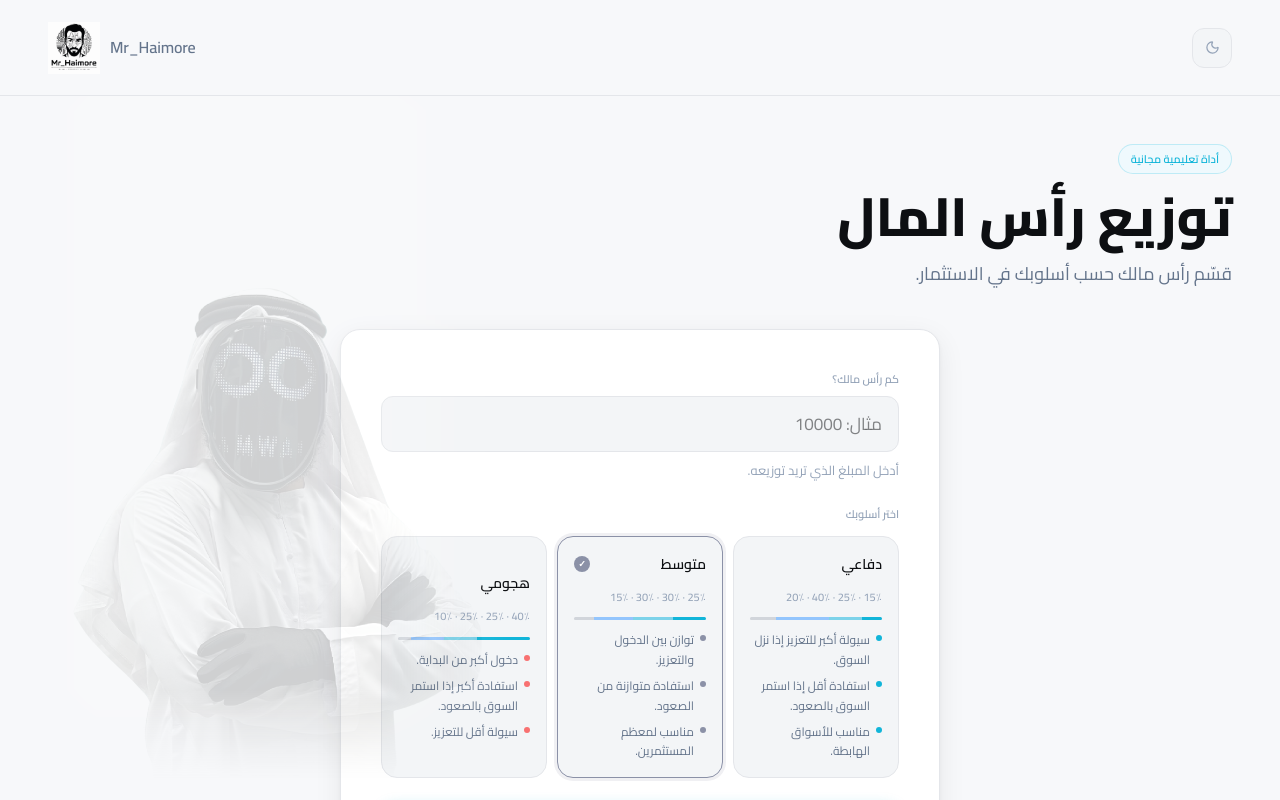
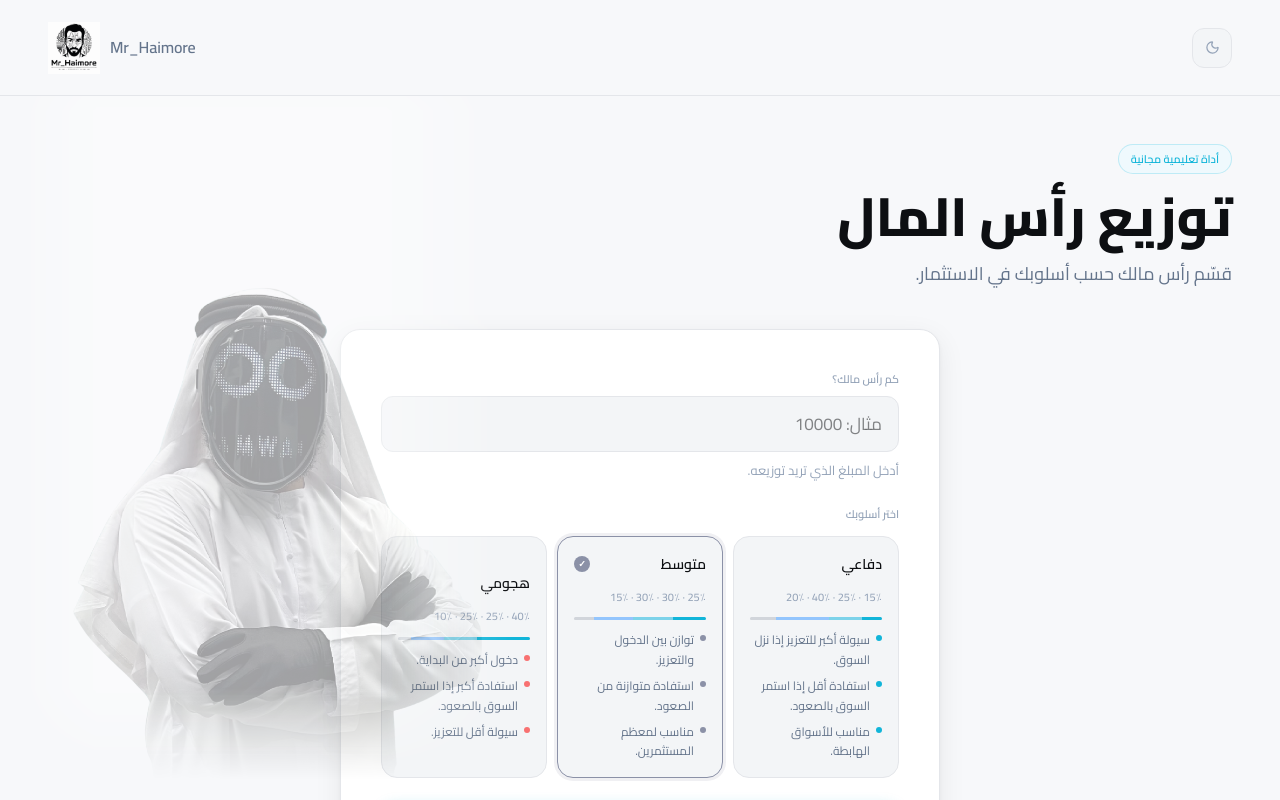
Before and after one commit to haimoreah/Mr_Haimore-capital-allocator, a React (Vite) app: page / in a window 1280 px wide. Shown: the top 800 px of the page. Built offline with nearby package versions, Linux system fonts and the light colour scheme.

Commit message:
increase watermark opacity further (0.16 -> 0.35), still too faint

```diff
--- a/src/index.css
+++ b/src/index.css
@@ -244,7 +244,7 @@ input[type='number'] { -moz-appearance: textfield; }
   transform: translateY(-50%);
   height: 95vh;
   width: auto;
-  opacity: 0.16;
+  opacity: 0.35;
   z-index: 0;
   pointer-events: none;
   user-select: none;
```
